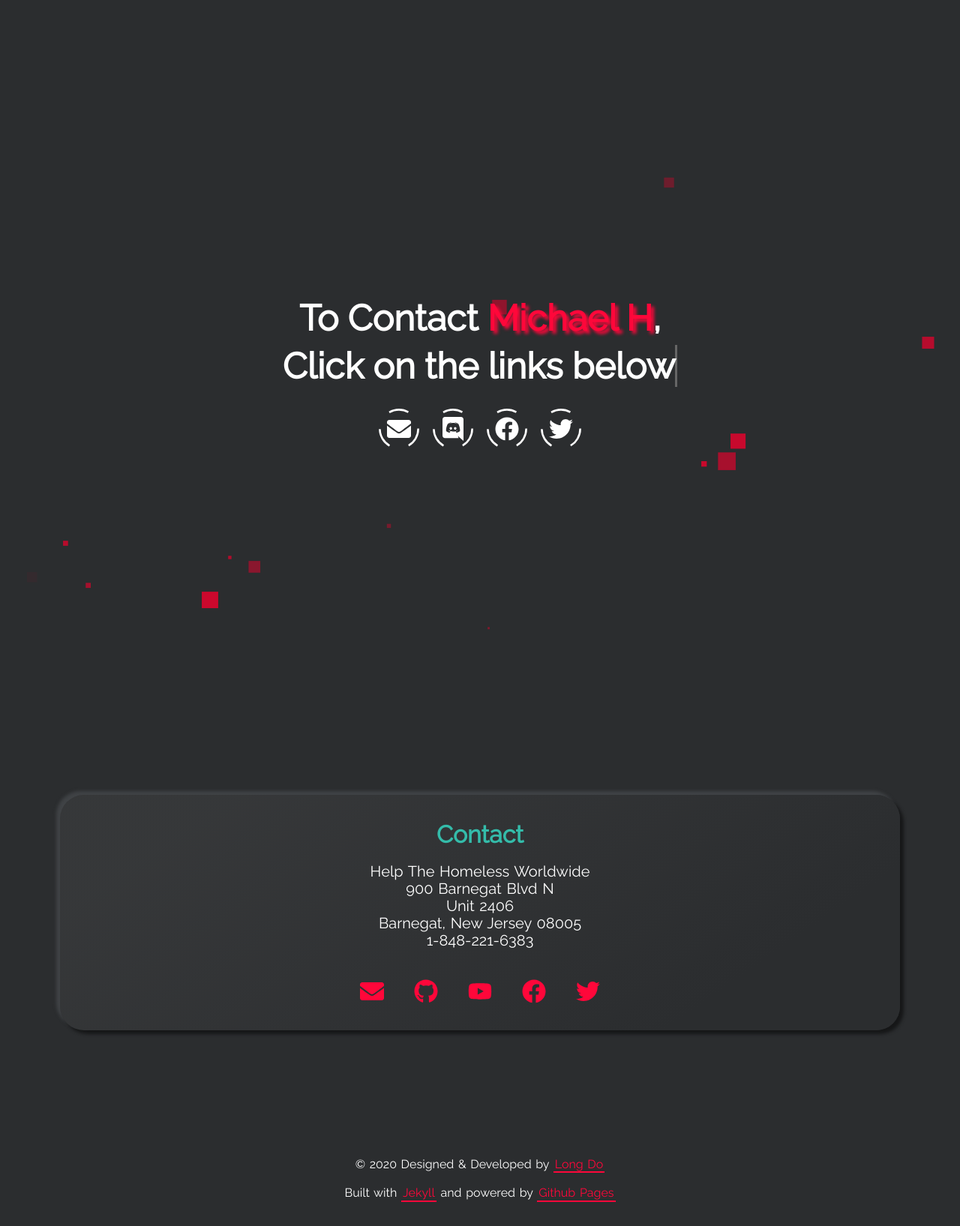
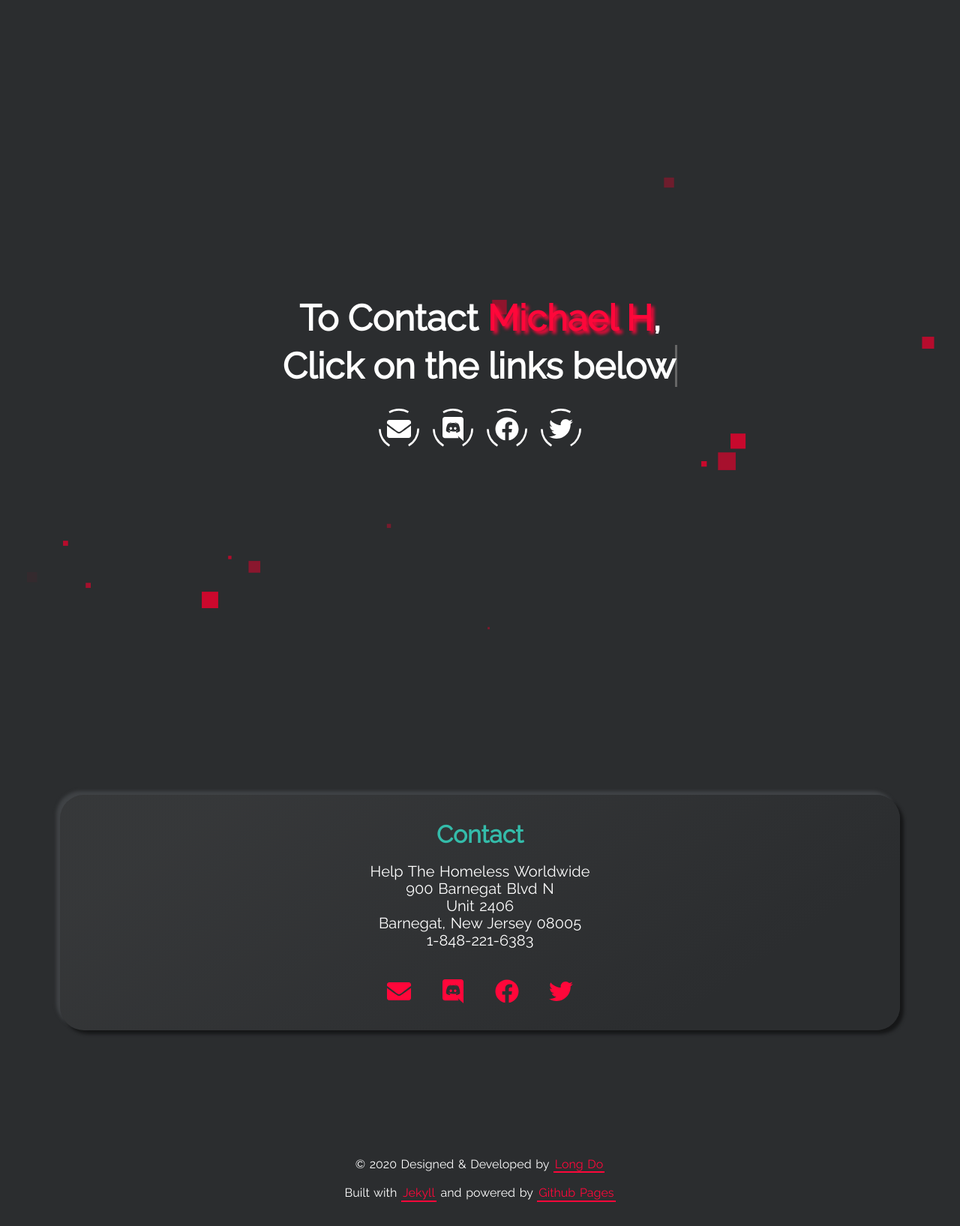
Before and after one commit to MichaelHDesigns/contact, a Jekyll site: the page built from index.html, in a window 1280 px wide. Shown: the whole page at 75% size. Built offline with Jekyll 4.4.1, drawn with Linux system fonts in a browser that asks for light colours.

Commit message:
Update section-contact.html

```diff
--- a/_includes/section-contact.html
+++ b/_includes/section-contact.html
@@ -12,31 +12,9 @@
   </a>
   {% endif %}
 
-  {% if site.github_username != null %}
-  <a class="social-link" aria-label="My GitHub" target="_blank" rel="noreferrer"
-    href="https://github.com/{{site.github_username}}">
-    <div class="social">
-      <svg class="social-svg" viewBox="0 0 48 48">
-        <use x="12" y="12" width="24" height="24" viewBox="0 0 48 48" xlink:href="{{ "/assets/img/brands.svg#github" | prepend: site.baseurl }}"></use>
-      </svg>
-    </div>
-  </a>
-  {% endif %}
-
-  {% if site.youtube_username != null %}
-  <a class="social-link black" aria-label="My Codepen" target="_blank" rel="noreferrer"
-    href="https://www.youtube.com/channel/UCsKeJJnVF1xCSZpLmExLCNw/{{site.youtube_username}}">
-    <div class="social">
-      <svg class="social-svg" viewBox="0 0 48 48">
-        <use x="12" y="12" width="24" height="24" viewBox="0 0 48 48" xlink:href="{{ "/assets/img/brands.svg#youtube" | prepend: site.baseurl }}"></use>
-      </svg>
-    </div>
-  </a>
-  {% endif %}
-
-  {% if site.discord_username != null %}
+  {% if site.dev_username != null %}
   <a class="social-link black" aria-label="My DEV" target="_blank" rel="noreferrer"
-    href="https://discord.gg/r7zKfy5{{site.discord_username}}">
+    href="https://discord.gg/r7zKfy5{{site.dev_username}}">
     <div class="social">
       <svg class="social-svg" viewBox="0 0 48 48">
         <use x="12" y="12" width="24" height="24" viewBox="0 0 48 48" xlink:href="{{ "/assets/img/brands.svg#discord" | prepend: site.baseurl }}"></use>
```
